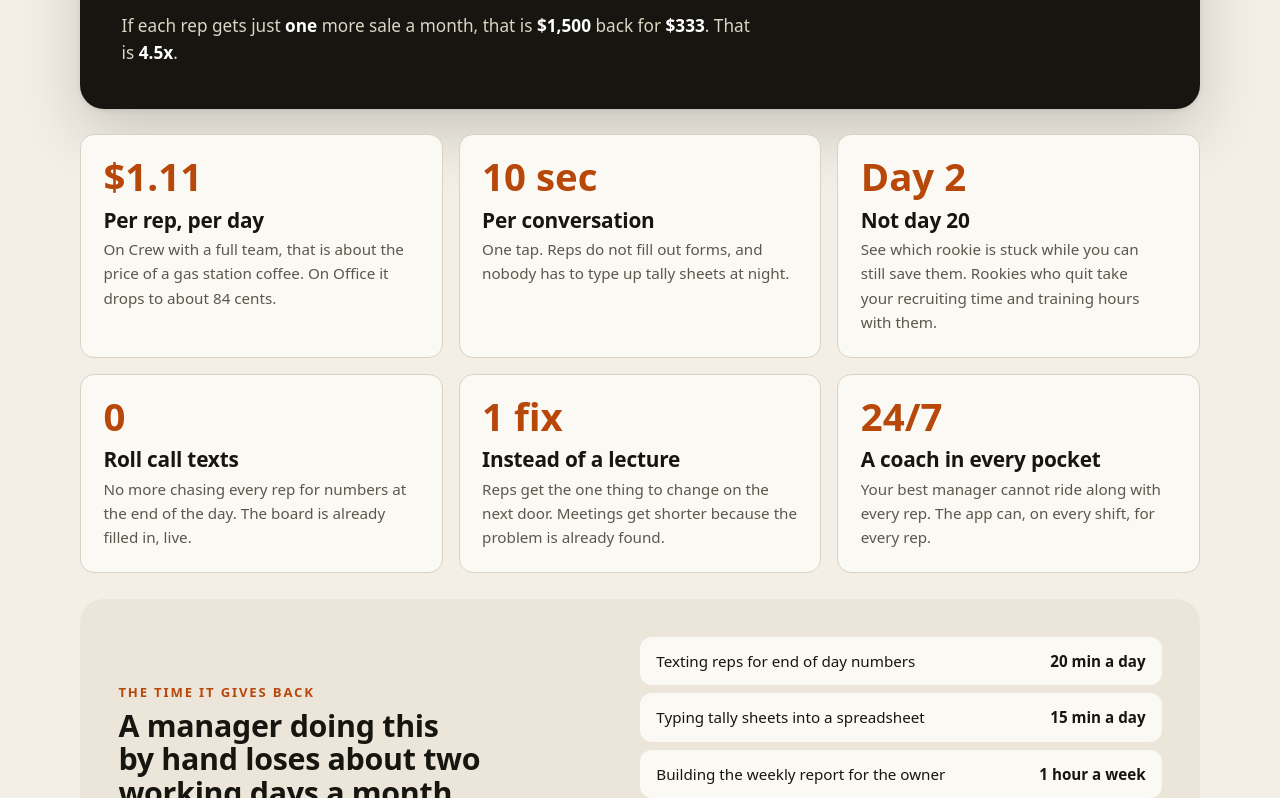
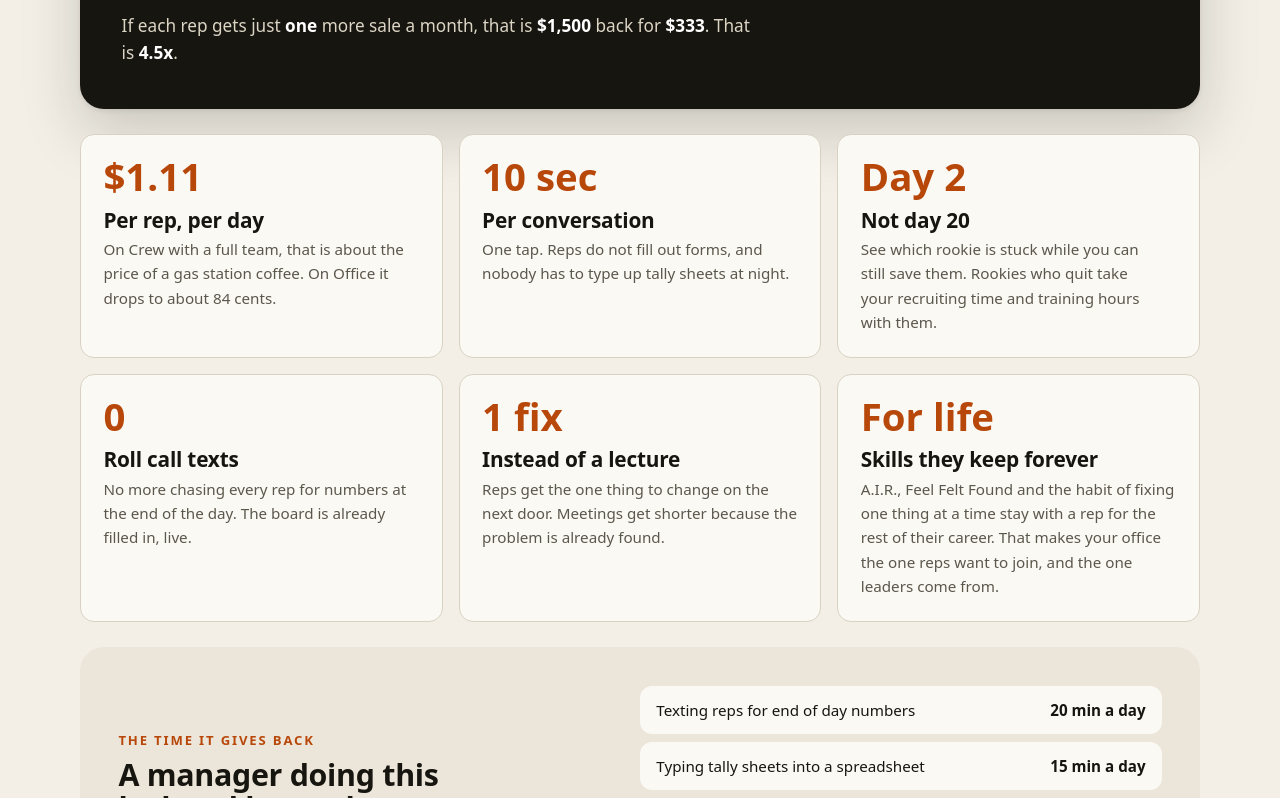
Before and after one commit to borske369-netizen/furthest-step, a plain HTML site: page index.html in a window 1280 px wide. Shown: the part 7380-8178 px from the top of the page. Drawn offline with Linux system fonts and the light colour scheme; no server answers; a web font is replaced by a local one.

Commit message:
skills for life card

```diff
--- a/index.html
+++ b/index.html
@@ -285,7 +285,7 @@
       <article class="wg rv d2"><span class="wg-n">Day 2</span><h3>Not day 20</h3><p>See which rookie is stuck while you can still save them. Rookies who quit take your recruiting time and training hours with them.</p></article>
       <article class="wg rv d1"><span class="wg-n">0</span><h3>Roll call texts</h3><p>No more chasing every rep for numbers at the end of the day. The board is already filled in, live.</p></article>
       <article class="wg rv d2"><span class="wg-n">1 fix</span><h3>Instead of a lecture</h3><p>Reps get the one thing to change on the next <span class="whyNext">door</span>. Meetings get shorter because the problem is already found.</p></article>
-      <article class="wg rv d3"><span class="wg-n">24/7</span><h3>A coach in every pocket</h3><p>Your best manager cannot ride along with every rep. The app can, on every shift, for every rep.</p></article>
+      <article class="wg rv d3"><span class="wg-n">For life</span><h3>Skills they keep forever</h3><p>A.I.R., Feel Felt Found and the habit of fixing one thing at a time stay with a rep for the rest of their career. That makes your office the one reps want to join, and the one leaders come from.</p></article>
     </div>
     <div class="time rv">
       <div class="time-copy">
```
